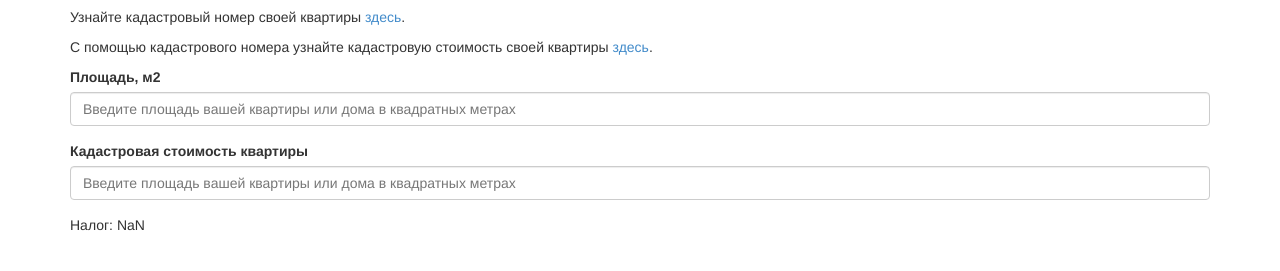
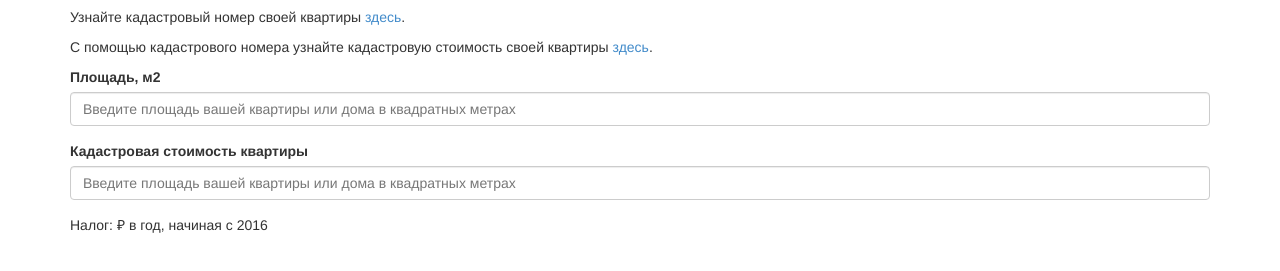
Before and after one commit to golergka/tax-calculator, a website: page index.html in a window 1280 px wide. Shown: the part 63-334 px from the top of the page. Drawn offline with Linux system fonts and the light colour scheme.

Commit message:
Output text

```diff
--- a/index.html
+++ b/index.html
@@ -27,7 +27,7 @@
 				id="cost"
 				placeholder="Введите площадь вашей квартиры или дома в квадратных метрах">
 		</div>
-		<p>Налог: {{tax()}}</p>
+		<p>Налог: {{tax() | currency:"":0}} ₽ в год, начиная с 2016</p>
   </div>
 </body>
 </html>
```
